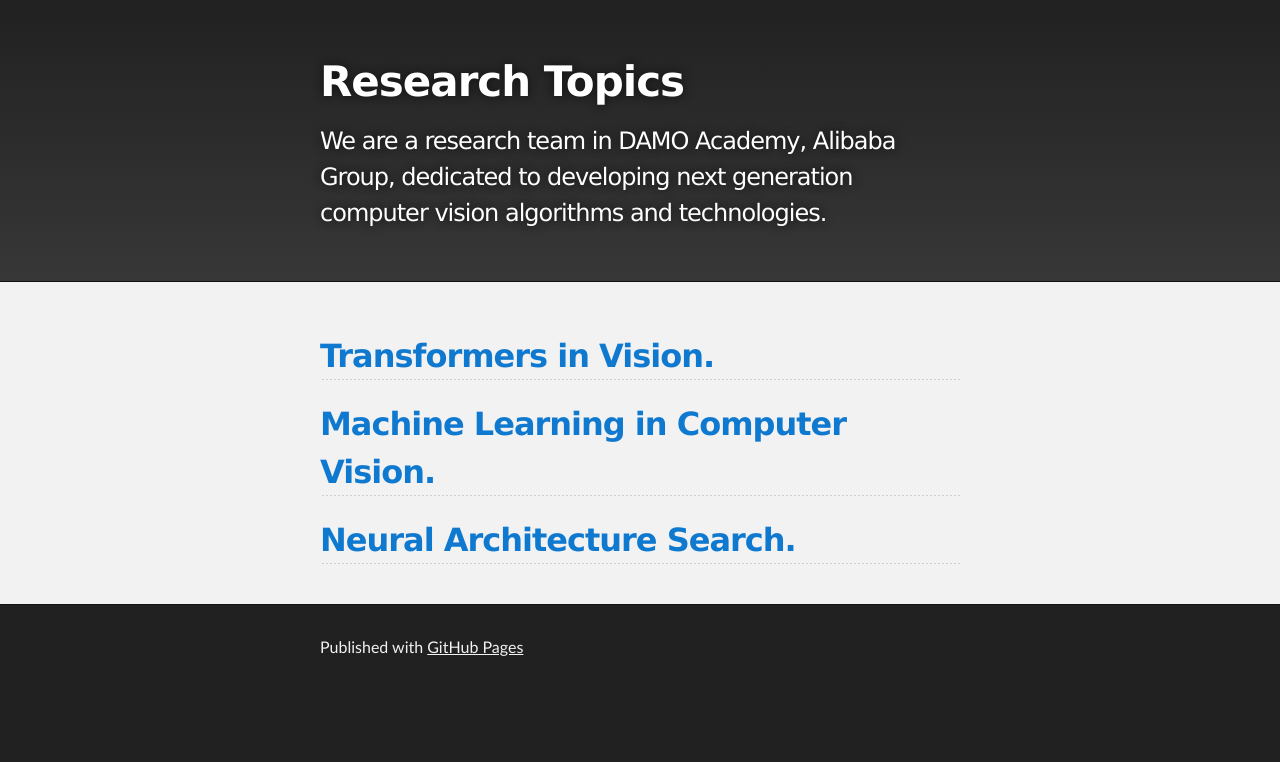
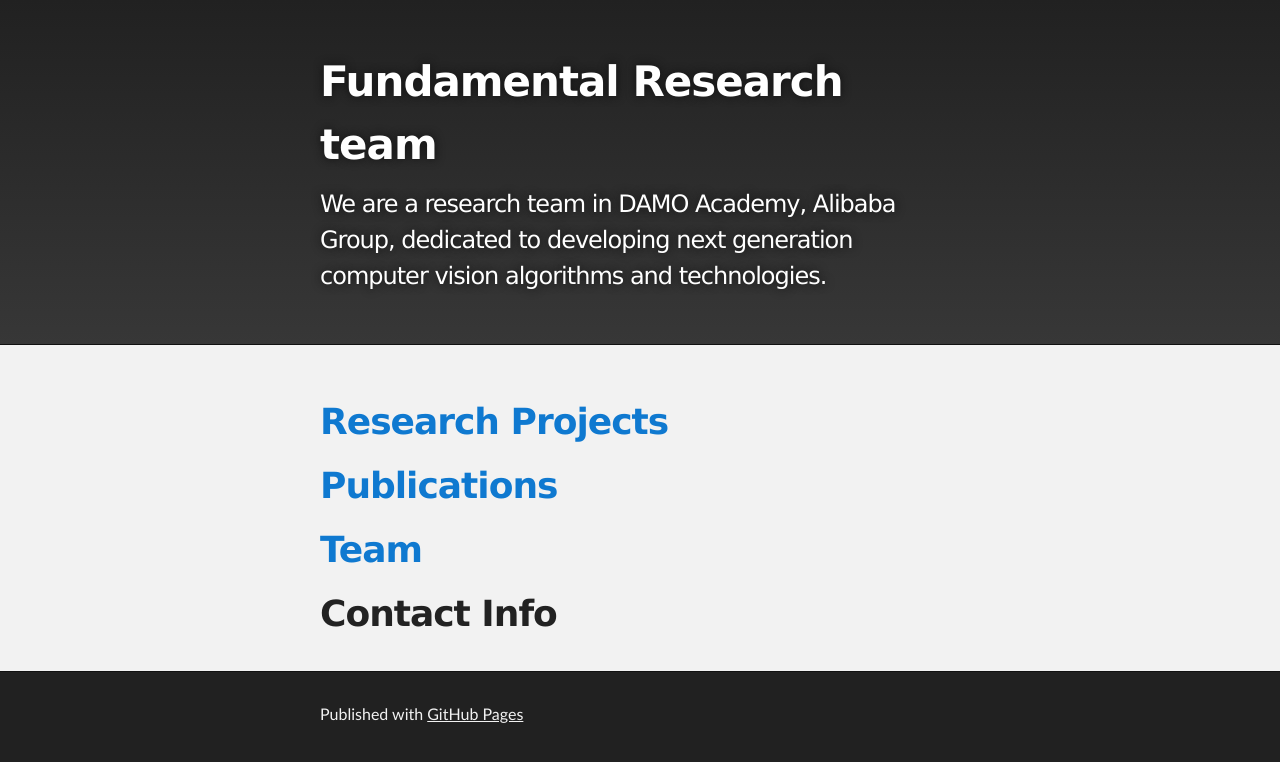
Before and after one commit to fanw/fanw.github.io, a Jekyll site: the page built from index.md, in a window 1280 px wide. Shown: the top 762 px of the page. Built offline with Jekyll 4.4.1, drawn with Linux system fonts in a browser that asks for light colours; our own code applies the rules of GitHub Pages for plain Markdown files.

Commit message:
Reformat a bit

```diff
--- a/_config.yml
+++ b/_config.yml
@@ -1,4 +1,4 @@
-title: Research Topics
+title: Fundamental Research team
 description: We are a research team in DAMO Academy, Alibaba Group, dedicated to developing next generation computer vision algorithms and technologies.
 show_downloads: false
 google_analytics:
--- a/index.md
+++ b/index.md
@@ -2,9 +2,14 @@
 layout: default
 ---
 
+# [Research Projects](./research.html)
 
-## [Transformers in Vision.](./Transformers_in_vision.html)
 
-## [Machine Learning in Computer Vision.](./ML_in_vision.html)
 
-## [Neural Architecture Search.](./Neural_Architecture_Search.html)
+
+# [Publications](./publication.html)
+
+
+# [Team](./team.html)
+
+# Contact Info
```
Also changed, not shown: Neural_Architecture_Search.md (+1 -1 lines), Transformers_in_vision.md (+1 -1 lines), publication.md (added, +37 -0 lines), research.md (added, +14 -0 lines), team.md (added, +16 -0 lines), pictures/placeholder.jpeg (added).
